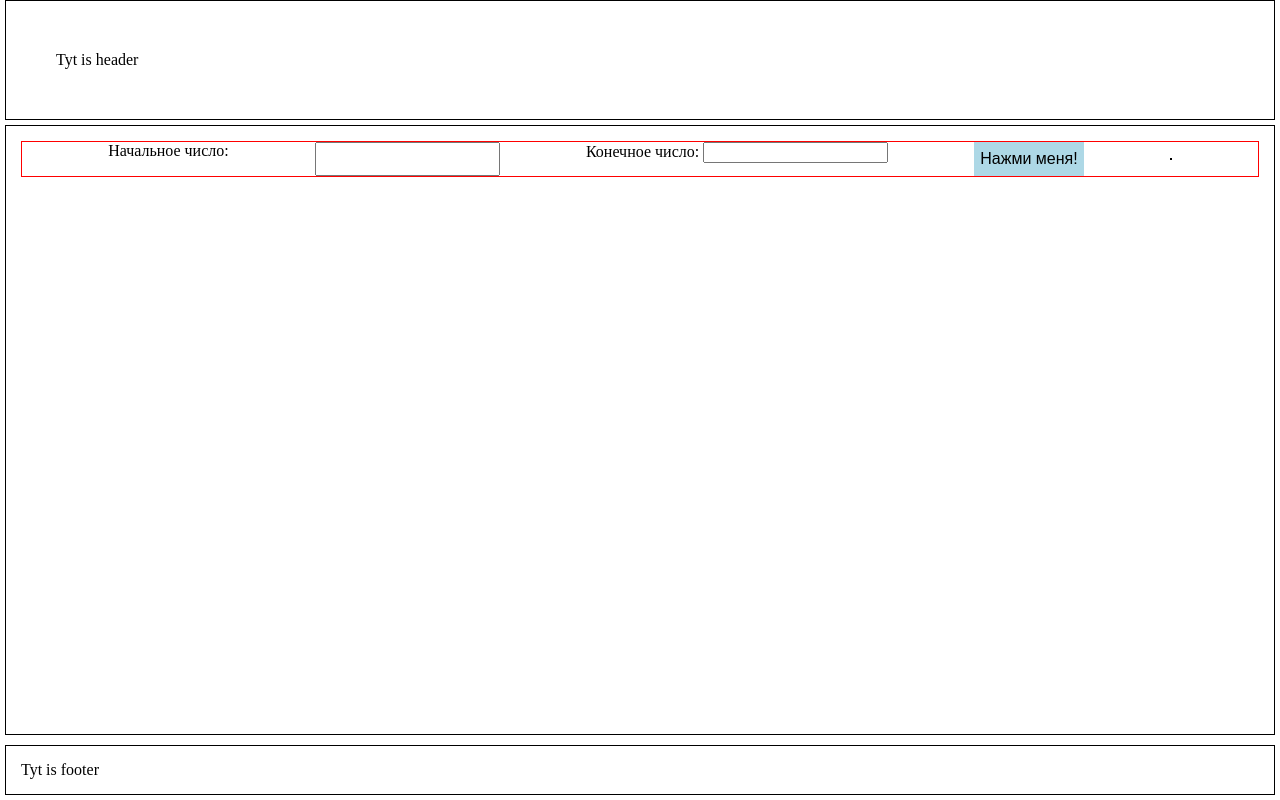
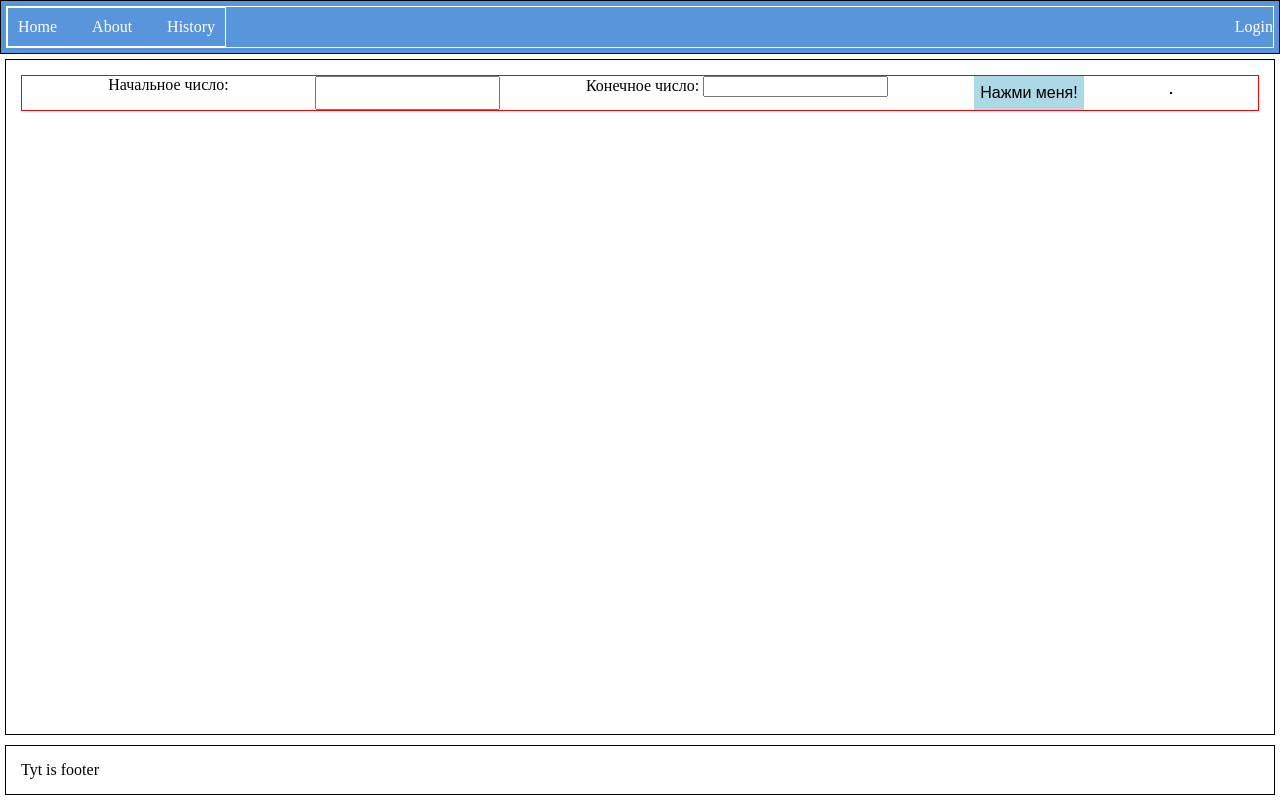
Before and after one commit to AngarMeister/random-number, a plain HTML site: page index.html in a window 1280 px wide. Drawn offline with Linux system fonts and the light colour scheme.

Commit message:
Added new css styling to the project. Flexbox v1

```diff
--- a/index.html
+++ b/index.html
@@ -8,7 +8,16 @@
 </head>
 <body>
     <!-- Before this used div with class header, but better to use header tag-->
-    <header>Tyt is header</header>
+    <header>
+        <div class="menu">
+            <div class="nav">
+                <a href="/" class="nav-link">Home</a>
+                <a href="/about" class="nav-link">About</a>
+                <a href="/history" class="nav-link">History</a>
+            </div>
+            <div class="login">Login</div>
+        </div>
+    </header>
     <!-- class for css and id for js -->
     <!-- Label is made for UI and to undestand what is need to be insrted in some form-->
     <!-- With for always ID -->
--- a/src/styling/styles.css
+++ b/src/styling/styles.css
@@ -11,12 +11,39 @@ body {
 
 header {
     /* Add 50px padding on all sides */
-    padding: 50px;
+    padding: 5px;
     /* Add 0px margin top/bottom and 5px left/right */
-    margin: 0 5px;
+    margin: 0;
     /* Add thin black border for visual separation */
     border: 1px solid black;
+    color: #fff;
+    background-color: #5995DA;  /* Blue */
+    display: flex;
+    justify-content: center;
 }
+
+.menu {
+    border: 1px solid #fff;  /* For debugging */
+    width: 100%;
+    display: flex;
+    justify-content: space-between;
+    align-items: center;
+}
+
+.nav {
+    border: 1px solid #fff;
+    display: flex;
+    gap: 15px;
+}
+
+.nav-link {
+    color: white;
+    text-decoration: none;
+    margin: 10px;
+}
+
+
+
 
 main {
     /* Allow main content to expand and fill available space */
```
